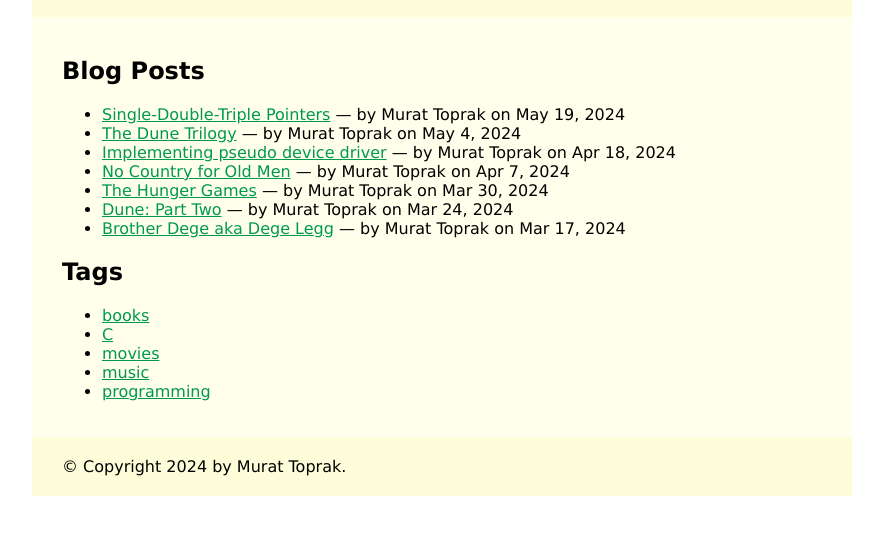
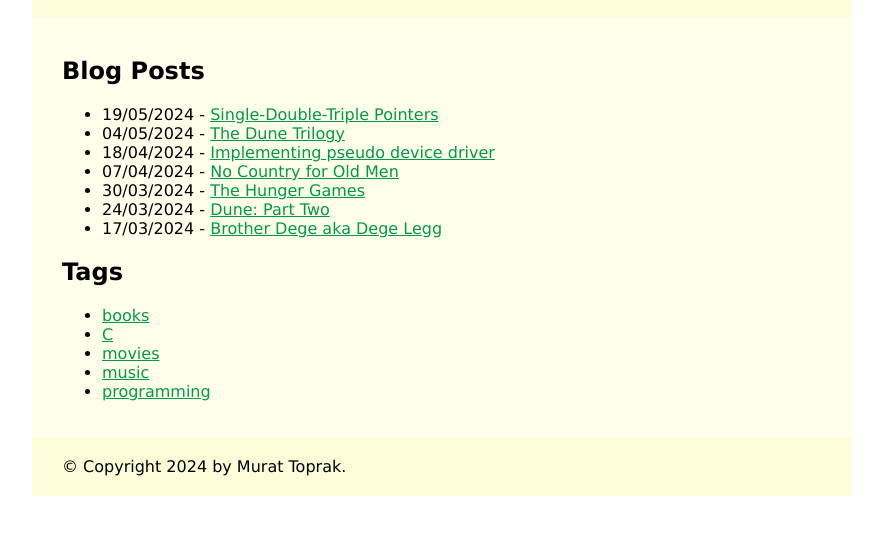
Before and after one commit to toprakmurat/website, a plain HTML site: page blog/index.html in a window 1280 px wide. Shown: the part 141-676 px from the top of the page, without its empty margins (198-1081 px from the left). Drawn offline with Linux system fonts and the light colour scheme.

Commit message:
Synchronized build

```diff
--- a/blog/index.html
+++ b/blog/index.html
@@ -22,45 +22,45 @@
   <ul class="blog-index">
 
     <li>
-      <a href="single-double-triple-pointer/">Single-Double-Triple Pointers</a> —
-      by Murat Toprak
-      on May 19, 2024
+      19/05/2024
+      -
+      <a href="single-double-triple-pointer/">Single-Double-Triple Pointers</a>
     </li>
 
     <li>
-      <a href="duneTrilogy/">The Dune Trilogy</a> —
-      by Murat Toprak
-      on May 4, 2024
+      04/05/2024
+      -
+      <a href="duneTrilogy/">The Dune Trilogy</a>
     </li>
 
     <li>
-      <a href="driver-write-implementation/">Implementing pseudo device driver</a> —
-      by Murat Toprak
-      on Apr 18, 2024
+      18/04/2024
+      -
+      <a href="driver-write-implementation/">Implementing pseudo device driver</a>
     </li>
 
     <li>
-      <a href="no-country-for-old-men/">No Country for Old Men</a> —
-      by Murat Toprak
-      on Apr 7, 2024
+      07/04/2024
+      -
+      <a href="no-country-for-old-men/">No Country for Old Men</a>
     </li>
 
     <li>
-      <a href="hunger-games/">The Hunger Games</a> —
-      by Murat Toprak
-      on Mar 30, 2024
+      30/03/2024
+      -
+      <a href="hunger-games/">The Hunger Games</a>
     </li>
 
     <li>
-      <a href="dune/">Dune: Part Two</a> —
-      by Murat Toprak
-      on Mar 24, 2024
+      24/03/2024
+      -
+      <a href="dune/">Dune: Part Two</a>
     </li>
 
     <li>
-      <a href="brother-dege-aka-dege-legg/">Brother Dege aka Dege Legg</a> —
-      by Murat Toprak
-      on Mar 17, 2024
+      17/03/2024
+      -
+      <a href="brother-dege-aka-dege-legg/">Brother Dege aka Dege Legg</a>
     </li>
 
   </ul>
```
